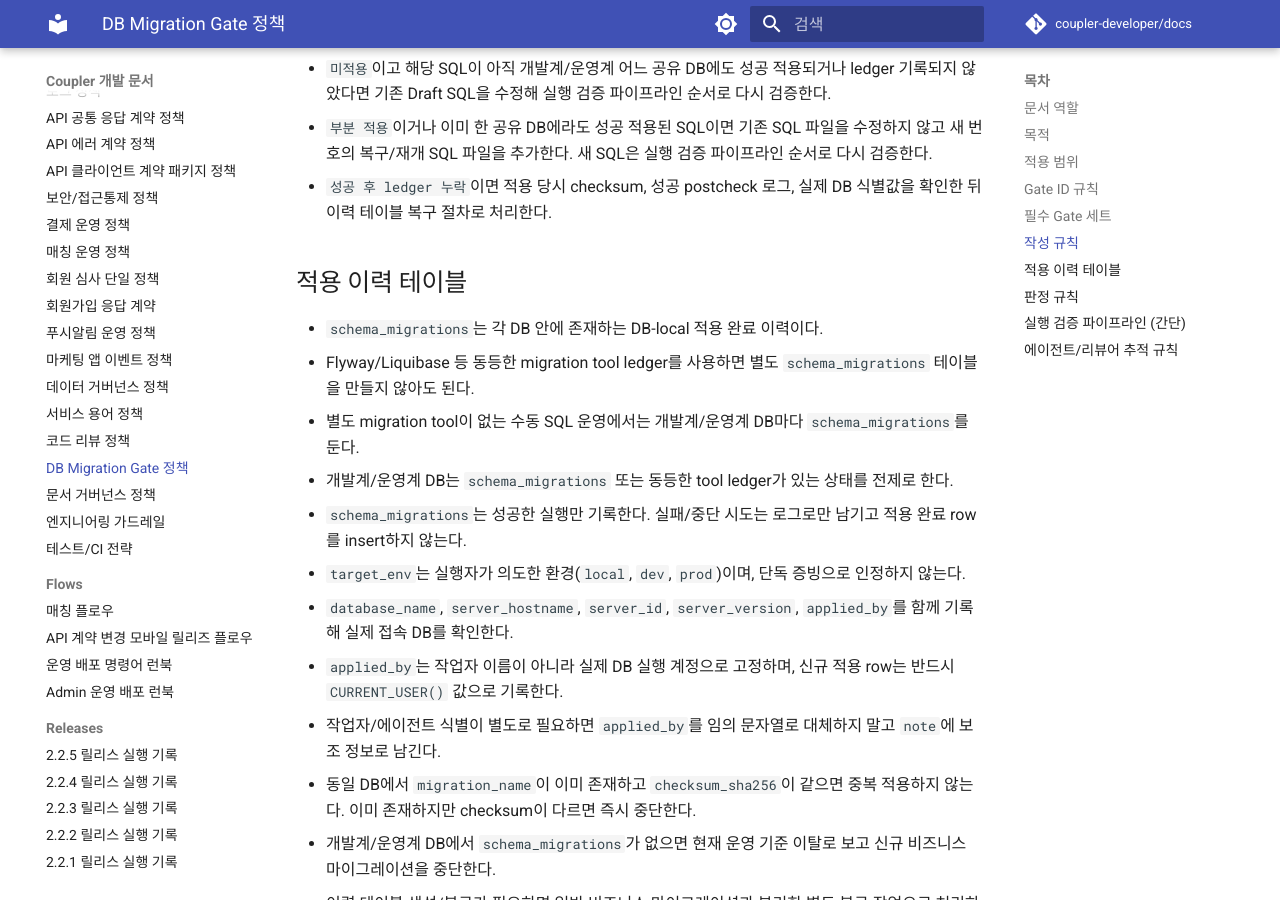
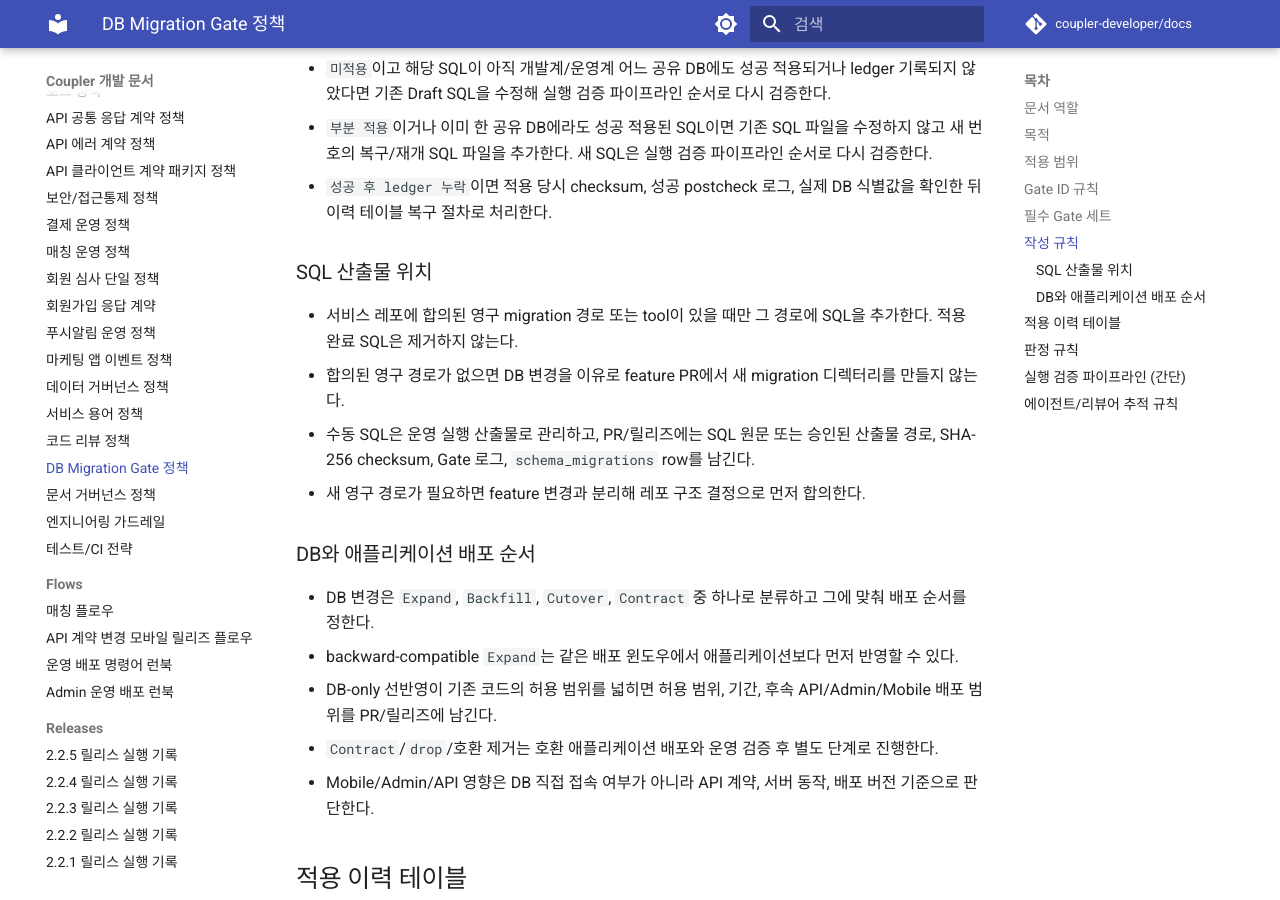
Before and after one commit to coupler-developer/docs, an MkDocs documentation site: the page built from content/policy/db-migration-gate-policy.md, in a window 1280 px wide and 900 px high, scrolled down 2586 px. Built offline with MkDocs 1.6.1 and Material for MkDocs 9.7.7, drawn with Linux system fonts in a browser that asks for light colours; comment, search, counter and statistics services are not loaded.

Commit message:
docs: DB migration 산출물 기준 정리
Changes:

- SQL 산출물 위치 기준 추가

- DB와 애플리케이션 배포 순서 기준 추가

Tests:

- yarn validate:docs 통과

```diff
--- a/content/policy/db-migration-gate-policy.md
+++ b/content/policy/db-migration-gate-policy.md
@@ -60,6 +60,21 @@
 - `미적용`이고 해당 SQL이 아직 개발계/운영계 어느 공유 DB에도 성공 적용되거나 ledger 기록되지 않았다면 기존 Draft SQL을 수정해 실행 검증 파이프라인 순서로 다시 검증한다.
 - `부분 적용`이거나 이미 한 공유 DB에라도 성공 적용된 SQL이면 기존 SQL 파일을 수정하지 않고 새 번호의 복구/재개 SQL 파일을 추가한다. 새 SQL은 실행 검증 파이프라인 순서로 다시 검증한다.
 - `성공 후 ledger 누락`이면 적용 당시 checksum, 성공 postcheck 로그, 실제 DB 식별값을 확인한 뒤 이력 테이블 복구 절차로 처리한다.
+
+### SQL 산출물 위치
+
+- 서비스 레포에 합의된 영구 migration 경로 또는 tool이 있을 때만 그 경로에 SQL을 추가한다. 적용 완료 SQL은 제거하지 않는다.
+- 합의된 영구 경로가 없으면 DB 변경을 이유로 feature PR에서 새 migration 디렉터리를 만들지 않는다.
+- 수동 SQL은 운영 실행 산출물로 관리하고, PR/릴리즈에는 SQL 원문 또는 승인된 산출물 경로, SHA-256 checksum, Gate 로그, `schema_migrations` row를 남긴다.
+- 새 영구 경로가 필요하면 feature 변경과 분리해 레포 구조 결정으로 먼저 합의한다.
+
+### DB와 애플리케이션 배포 순서
+
+- DB 변경은 `Expand`, `Backfill`, `Cutover`, `Contract` 중 하나로 분류하고 그에 맞춰 배포 순서를 정한다.
+- backward-compatible `Expand`는 같은 배포 윈도우에서 애플리케이션보다 먼저 반영할 수 있다.
+- DB-only 선반영이 기존 코드의 허용 범위를 넓히면 허용 범위, 기간, 후속 API/Admin/Mobile 배포 범위를 PR/릴리즈에 남긴다.
+- `Contract`/`drop`/호환 제거는 호환 애플리케이션 배포와 운영 검증 후 별도 단계로 진행한다.
+- Mobile/Admin/API 영향은 DB 직접 접속 여부가 아니라 API 계약, 서버 동작, 배포 버전 기준으로 판단한다.
 
 ## 적용 이력 테이블
 
```
